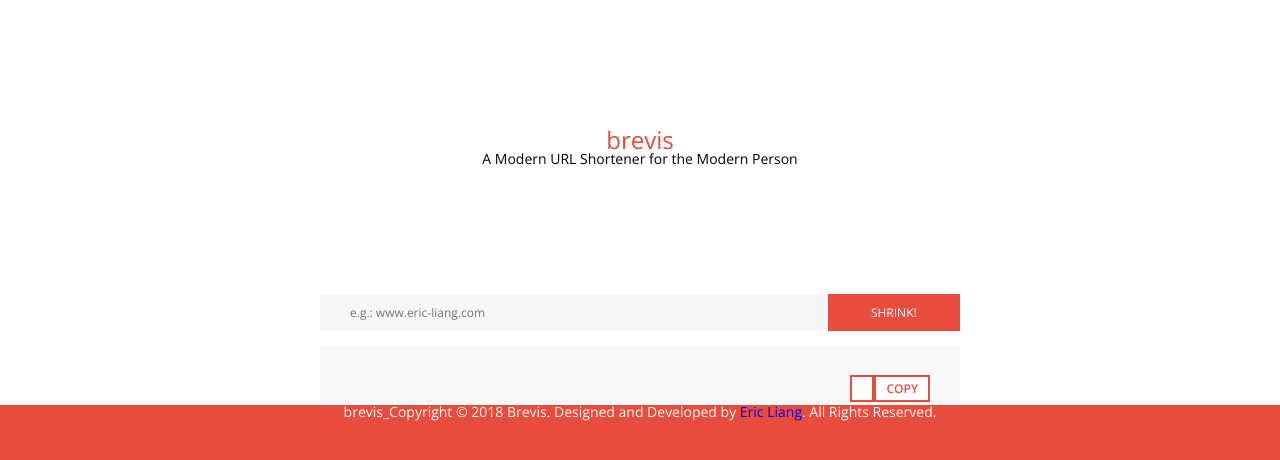
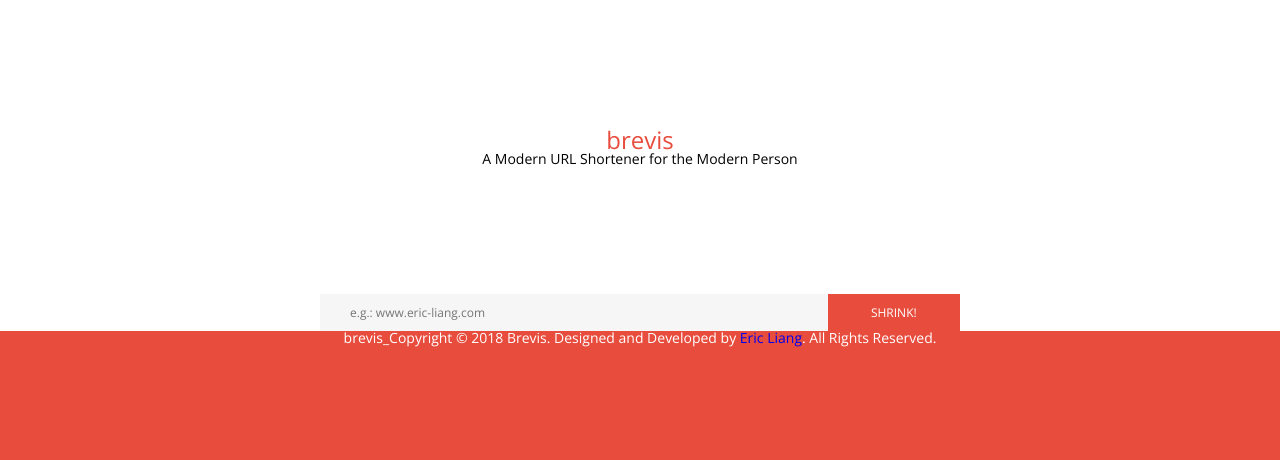
Before and after one commit to ewliang/Brevis-URL-Shortener, a Nuxt app in the folder brevis-client/: page / in a window 1280 px wide. Shown: the top 460 px of the page. Built offline with nearby package versions, Linux system fonts and the light colour scheme.

Commit message:
Minor tag removal updates.

```diff
--- a/brevis-client/pages/index.vue
+++ b/brevis-client/pages/index.vue
@@ -1,19 +1,15 @@
 <template>
   <section class="container-condensed">
     <URLInput/>
-    <br/>
-    <URLResult/>
   </section>
 </template>
 
 <script>
 import URLInput from '~/components/URLInput.vue'
-import URLResult from '~/components/URLResult.vue'
 
 export default {
   components: {
-    URLInput,
-    URLResult
+    URLInput
   }
 }
 </script>
```
